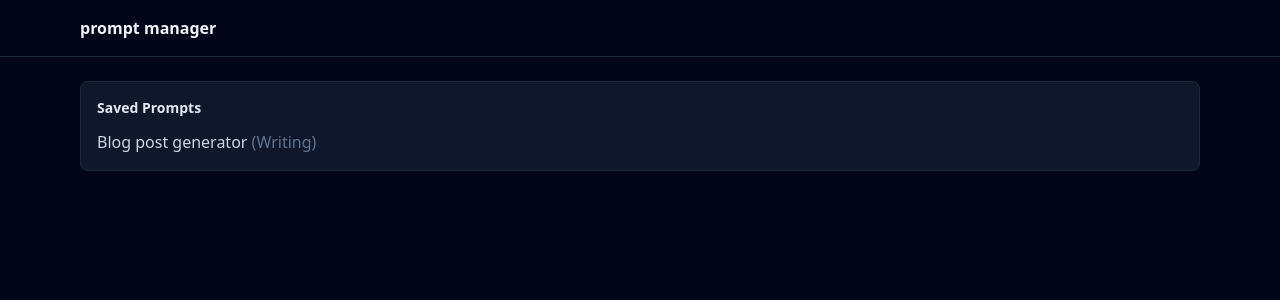
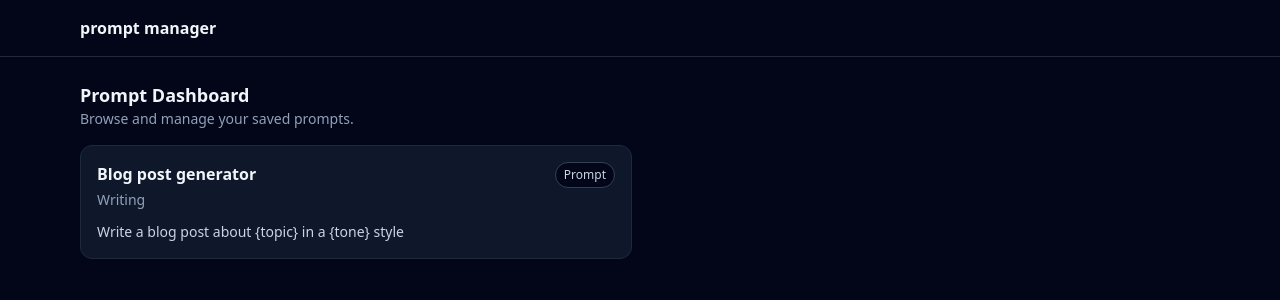
Before and after one commit to LoubatonAv/AI-Prompt-Manager, a React (Vite) app: page / in a window 1280 px wide. Shown: the top 300 px of the page. Built offline with nearby package versions, Linux system fonts and the light colour scheme.

Commit message:
add prompt dashboard list

```diff
--- a/src/App.tsx
+++ b/src/App.tsx
@@ -1,34 +1,12 @@
 import AppShell from "./app/layout/AppShell";
-import {
-  PromptsProvider,
-  usePrompts,
-} from "./features/prompts/context/PromptsContext";
-
-function PromptsDebugList() {
-  const { prompts } = usePrompts();
-
-  return (
-    <div className="rounded-lg border border-slate-800 bg-slate-900 p-4">
-      <h2 className="mb-3 text-sm font-semibold text-slate-200">
-        Saved Prompts
-      </h2>
-      <ul className="space-y-2">
-        {prompts.map((p) => (
-          <li key={p.id} className="text-slate-300">
-            <span className="font-medium">{p.title}</span>{" "}
-            <span className="text-slate-500">({p.category})</span>
-          </li>
-        ))}
-      </ul>
-    </div>
-  );
-}
+import { PromptsProvider } from "./features/prompts/context/PromptsContext";
+import Dashboard from "./features/prompts/components/Dashboard";
 
 function App() {
   return (
     <PromptsProvider>
       <AppShell>
-        <PromptsDebugList />
+        <Dashboard />
       </AppShell>
     </PromptsProvider>
   );
--- /dev/null
+++ b/src/features/prompts/components/Dashboard.tsx
@@ -0,0 +1,16 @@
+import PromptList from "./PromptList";
+
+export default function Dashboard() {
+  return (
+    <div className="space-y-4">
+      <div>
+        <h2 className="text-lg font-semibold">Prompt Dashboard</h2>
+        <p className="text-sm text-slate-400">
+          Browse and manage your saved prompts.
+        </p>
+      </div>
+
+      <PromptList />
+    </div>
+  );
+}
--- /dev/null
+++ b/src/features/prompts/components/PromptCard.tsx
@@ -0,0 +1,26 @@
+import type { Prompt } from "../types";
+
+type PromptCardProps = {
+  prompt: Prompt;
+};
+
+export default function PromptCard({ prompt }: PromptCardProps) {
+  return (
+    <div className="rounded-xl border border-slate-800 bg-slate-900 p-4 hover:border-slate-700 transition">
+      <div className="flex items-start justify-between gap-3">
+        <div>
+          <h3 className="font-semibold text-slate-100">{prompt.title}</h3>
+          <p className="mt-1 text-sm text-slate-400">{prompt.category}</p>
+        </div>
+
+        <span className="rounded-full border border-slate-700 bg-slate-950 px-2 py-1 text-xs text-slate-300">
+          Prompt
+        </span>
+      </div>
+
+      <p className="mt-3 line-clamp-2 text-sm text-slate-300">
+        {prompt.template}
+      </p>
+    </div>
+  );
+}
--- /dev/null
+++ b/src/features/prompts/components/PromptList.tsx
@@ -0,0 +1,25 @@
+import { usePrompts } from "../context/PromptsContext";
+import PromptCard from "./PromptCard";
+
+export default function PromptList() {
+  const { prompts } = usePrompts();
+
+  if (prompts.length === 0) {
+    return (
+      <div className="rounded-xl border border-dashed border-slate-800 bg-slate-900/30 p-8 text-center">
+        <p className="text-slate-200 font-semibold">No prompts yet</p>
+        <p className="mt-1 text-sm text-slate-400">
+          Create your first prompt to start building your library.
+        </p>
+      </div>
+    );
+  }
+
+  return (
+    <div className="grid gap-4 md:grid-cols-2">
+      {prompts.map((p) => (
+        <PromptCard key={p.id} prompt={p} />
+      ))}
+    </div>
+  );
+}
```
